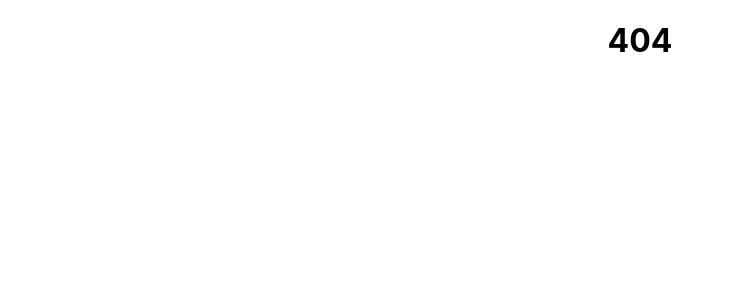
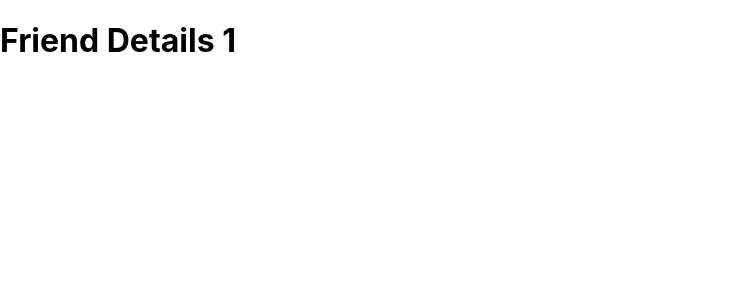
Before and after one commit to RianIslam/api-with-router-project, a React (Create React App) app: page /friend/1 in a window 1280 px wide. Shown: the top 300 px of the page, without its empty margins (0-732 px from the left). Built offline with nearby package versions, Linux system fonts and the light colour scheme.

Commit message:
route dynamic data

```diff
--- a/src/App.js
+++ b/src/App.js
@@ -8,6 +8,7 @@ import {
 } from "react-router-dom";
 import Home from './components/Home/Home';
 import NoMatch from './components/NoMatch/NoMatch';
+import FriendDetails from './components/FriendDetail/FriendDetails';
 
 
 function App() {
@@ -22,6 +23,9 @@ function App() {
       <Route  exact path="/">
       <Home/>
       </Route>
+      <Route exact path="/friend/:friendId">
+        <FriendDetails/>
+      </Route>
       <Route path="*">
         <NoMatch/>
       </Route>
--- a/src/components/Friend/Friend.js
+++ b/src/components/Friend/Friend.js
@@ -1,4 +1,5 @@
 import React from 'react'
+import { Link } from 'react-router-dom'
 
 const Friend = (props) => {
 
@@ -14,7 +15,7 @@ const Friend = (props) => {
         <div style={friendStyle}>
             <h2>Name:{name}</h2>
             <p>email:{email}</p>
-            <p>Id: {id}</p>
+            <p>ID:<Link to={`/friend/${id}`}>Show details of {id}</Link></p>
         </div>
     )
 }
--- /dev/null
+++ b/src/components/FriendDetail/FriendDetails.js
@@ -0,0 +1,13 @@
+import React from 'react'
+import { useParams } from 'react-router'
+
+const FriendDetails = () => {
+    const {friendId} = useParams()
+    return (
+        <div>
+            <h1>Friend Details {friendId}</h1>
+        </div>
+    )
+}
+
+export default FriendDetails
```
